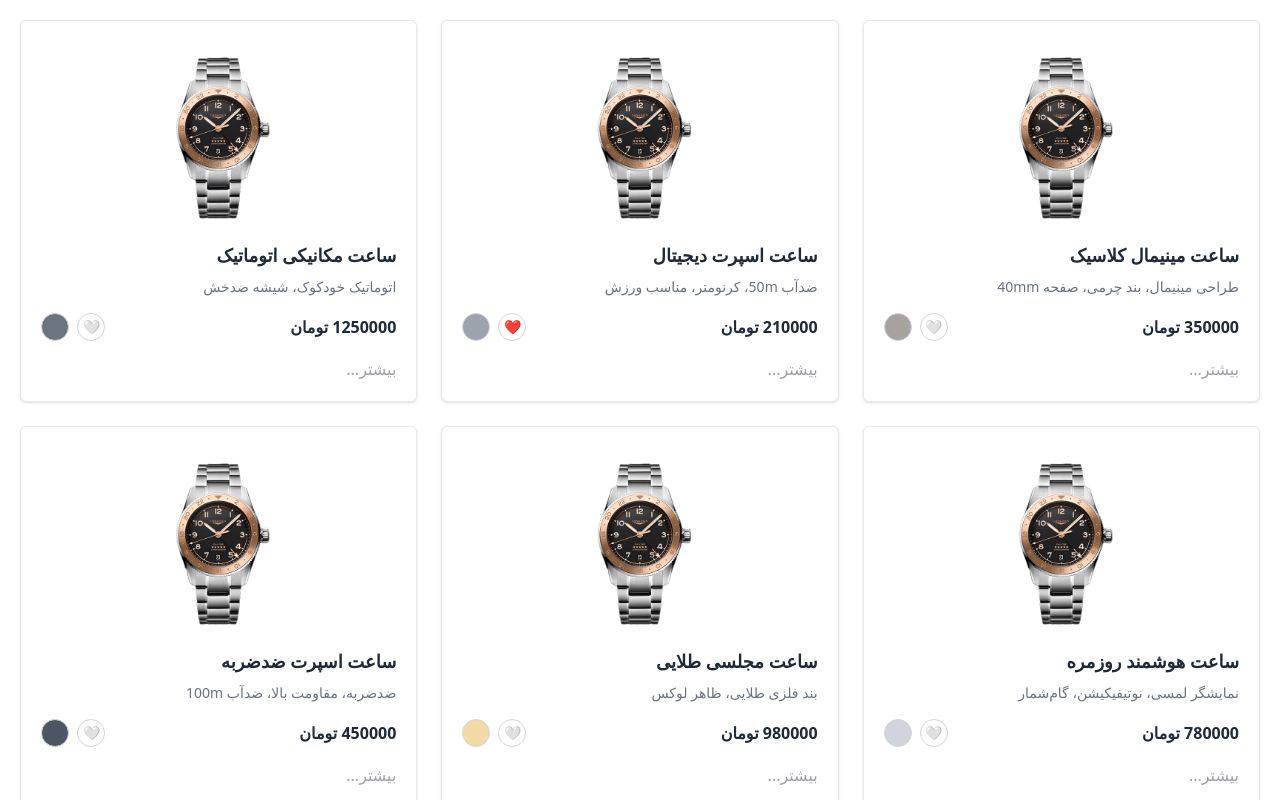
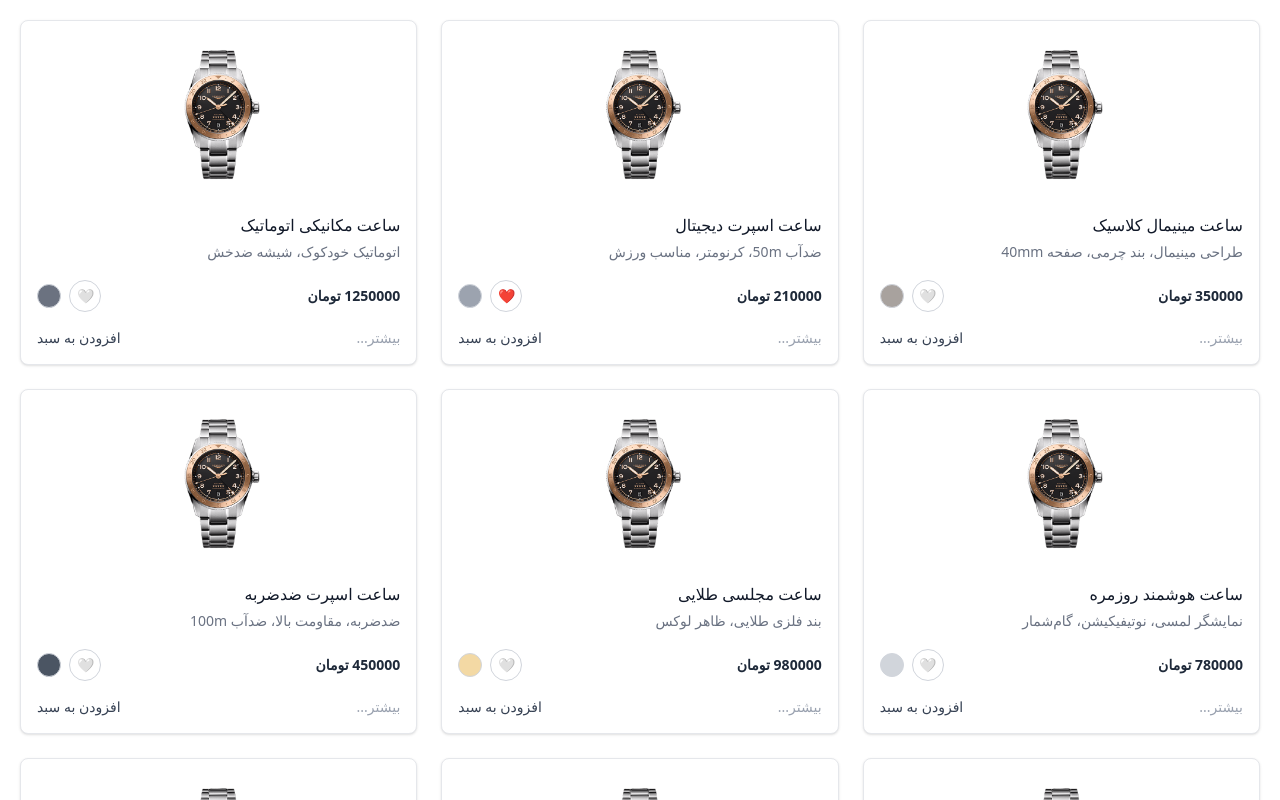
Before and after one commit to sobhan-gh30/productbox-react, a React (Vite) app: page / in a window 1280 px wide. Shown: the top 800 px of the page. Built offline with nearby package versions, Linux system fonts and the light colour scheme.

Commit message:
cart style improved

```diff
--- a/src/components/cart.jsx
+++ b/src/components/cart.jsx
@@ -1,25 +1,56 @@
-export default function Cart({title, price, favorite, summery, color}) {
+export default function Cart({ title, price, favorite, summery, color }) {
     return (
+        <div className="bg-white rounded-lg border border-gray-200 p-4 shadow-sm hover:shadow-md transition">
 
-        <div className="bg-white p-5 rounded-md shadow-sm border border-gray-200">
-            <img src={"/img/watch.png"} alt=""/>
-            <h2 className="text-lg font-semibold text-gray-800">{title}</h2>
-            <p className="text-sm text-gray-500 mt-2">
+            <img
+                src="/img/watch.png"
+                alt={title}
+                className="w-full h-40 object-contain mb-4"
+            />
+
+            <h2 className="text-base font-medium text-gray-900">
+                {title}
+            </h2>
+
+            <p className="mt-1 text-sm text-gray-500 leading-relaxed">
                 {summery}
             </p>
+
             <div className="mt-4 flex items-center justify-between">
-                <span className="text-gray-800 font-bold text-base">{price} تومان</span>
-                <span className={"flex items-center justify-center gap-2"}>
-                    <button className="w-7 h-7 text-sm rounded-full border border-gray-300 hover:bg-gray-200 transition outline-0">
-                        {favorite?"❤️":"🤍"}
+        <span className="text-sm font-semibold text-gray-800">
+          {price} تومان
+        </span>
+
+                <div className="flex items-center gap-2">
+                    <button
+                        className="w-8 h-8 rounded-full border border-gray-300 text-sm
+                       hover:bg-gray-100 transition flex items-center justify-center"
+                    >
+                        {favorite ? "❤️" : "🤍"}
                     </button>
-                    <span className={`inline-block w-7 h-7 rounded-full border border-gray-300`} style={{background:color }} ></span>
-                </span>
+
+                    <span
+                        className="w-6 h-6 rounded-full border border-gray-300"
+                        style={{ backgroundColor: color }}
+                    />
+                </div>
             </div>
+
             <div className="mt-4 flex items-center justify-between">
-                <a href="#" className="hover:underline text-zinc-400 hover:text-zinc-600">بیشتر...</a>
+                <a
+                    href="#"
+                    className="text-sm text-gray-400 hover:text-gray-600 transition"
+                >
+                    بیشتر...
+                </a>
+
+                <button
+                    className="text-sm font-medium text-gray-700
+                     hover:text-gray-900 transition"
+                >
+                    افزودن به سبد
+                </button>
             </div>
         </div>
-
-    )
+    );
 }
```
